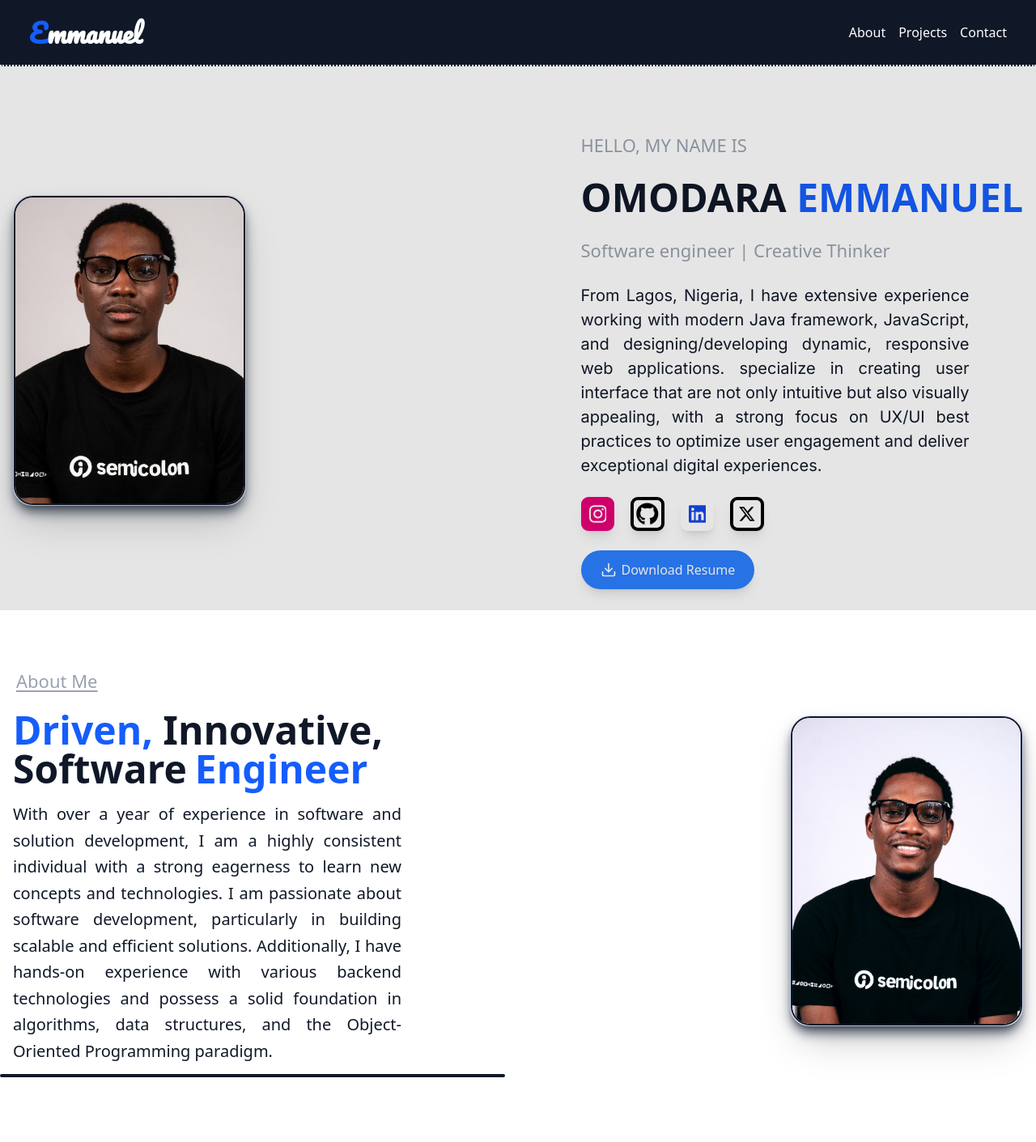
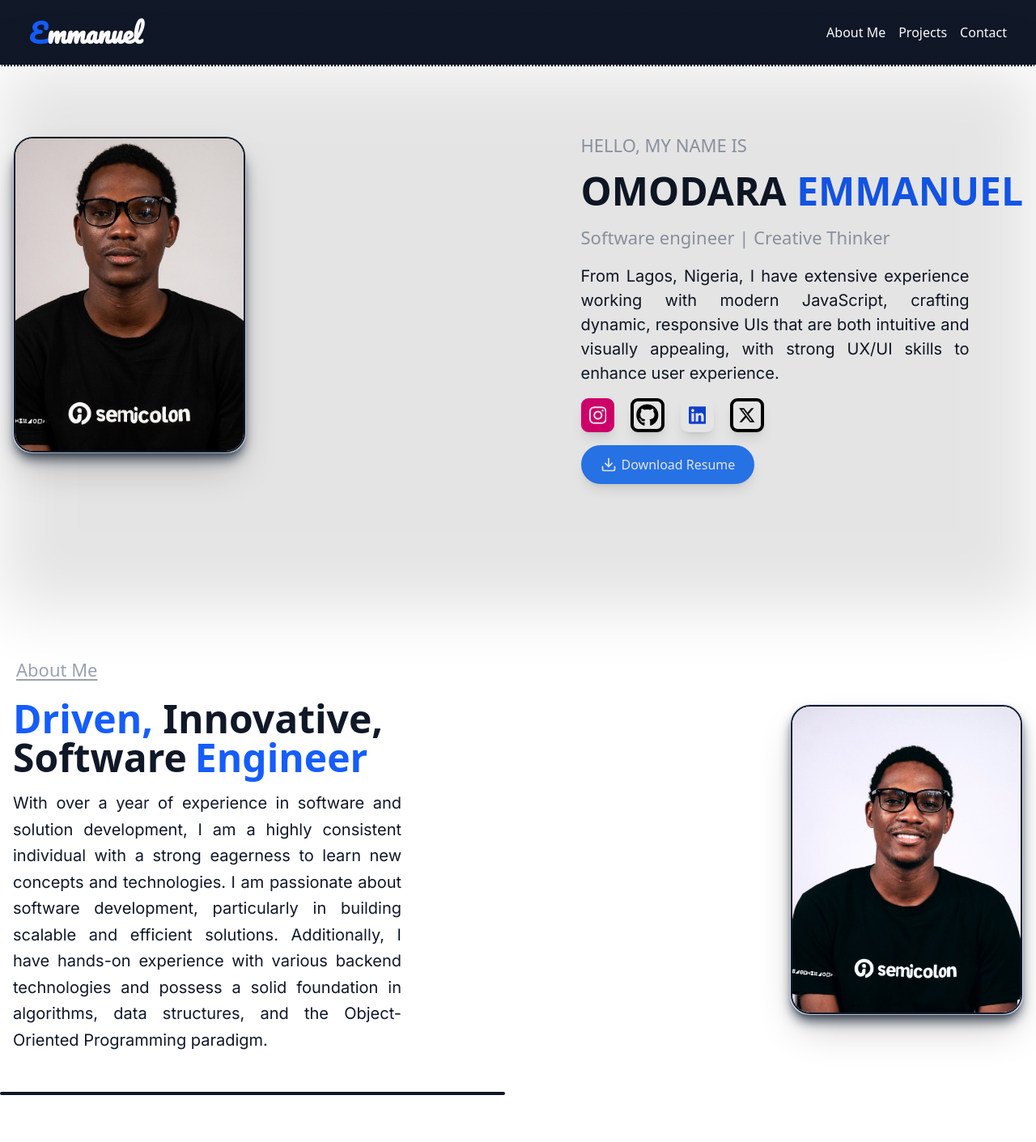
Before and after one commit to OmodaraAyo/MyPortfolio, a React (Vite) app: page / in a window 1280 px wide. Shown: the top 1411 px of the page at 81% size. Built offline with nearby package versions, Linux system fonts and the light colour scheme.

Commit message:
working...

```diff
--- a/src/App.jsx
+++ b/src/App.jsx
@@ -1,3 +1,5 @@
+import { useEffect, useState } from "react";
+import { motion } from "framer-motion";
 import Navbar from "./component/Navbar";
 import Hero from "./component/Hero";
 import Projects from "./component/Projects";
@@ -5,16 +7,29 @@ import Footer from "./component/Footer";
 import AboutMe from "./component/AboutMe";
 
 const App = () => {
+  const [startAnimation, setStartAnimation] = useState(false);
+
+  useEffect(() => {
+    setStartAnimation(true);
+  }, []);
 
   return (
-    <div className="min-h-screen bg-blend-soft-light from-blue-400">
-      <Navbar/>
-      <div className="absolute bg-black h-[64rem] sm:h-[65rem] md:h-[48rem] lg:h-[42rem] w-full opacity-10"></div>
-      <Hero/>
-      <AboutMe/>
-      <div className="absolute w-screen border-2 border-gray-900 md:max-w-[32rem] lg:max-w-[39rem] rounded-2xl"></div>
-      <Projects/>
-      <Footer/>
+    <div className="min-h-screen bg-blend-soft-light from-blue-400 relative">
+      <Navbar />
+      <div className="absolute bg-black h-[64rem] sm:h-[65rem] md:h-[48rem] lg:h-[42rem] w-full opacity-10 blur-2xl"></div>
+      <Hero />
+      <AboutMe />
+      {startAnimation && (
+        <motion.div
+          initial={{ width: 0 }}
+          animate={{ width: "100%" }}
+          transition={{ duration: 2.3, ease: "easeInOut" }}
+          className="absolute border-2 border-gray-900 md:max-w-[32rem] lg:max-w-[39rem] rounded-2xl"
+        />
+      )}
+
+      <Projects />
+      <Footer />
     </div>
   );
 };
--- a/src/component/AboutMe.jsx
+++ b/src/component/AboutMe.jsx
@@ -1,23 +1,34 @@
 "use client"
 import { useState } from 'react';
+import { motion } from 'framer-motion';
 
 const AboutMe = () => {
   const [flipped, setFlipped] = useState(false);
 
   return (
-    <section className="container mx-auto px-4" id='aboutme'>
+    <section className="container mx-auto px-4 mt-20" id='about me'>
     <div className="flex flex-col md:flex-row items-center justify-between gap-3 md:gap-5">
 
       {/* Text Content */}
-      <div className="text-center md:text-left space-y-1 text-black flex flex-col justify-center items-center md:items-start py-3">
+      <motion.div
+      initial={{opacity: 0, x:-100 }}
+      transition={{duration: 1.5}}
+      whileInView={{opacity: 1, x:0}}
+      viewport={{once: true}}
+       className="text-center md:text-left space-y-1 text-black flex flex-col justify-center items-center md:items-start py-12">
         <h1 className='text-lg sm:text-[20px] md:text-[22px] text-gray-400 py-1 px-1 underline-offset-3 underline'>About Me</h1>
         <h1 className="text-3xl sm:text-4xl md:text-5xl font-bold text-gray-900 max-w-[34rem] py-3">
          <span className='text-blue-600'>Driven,</span> Innovative, Software<span className="text-blue-600 px-2.5">Engineer</span>
         </h1>
-        <p className='w-full max-w-[30rem] text-[15px] sm:text-[17px] md:text-[20px] text-gray-900 text-justify leading-relaxed'>With over a year of experience in software and solution development, I am a highly consistent individual with a strong eagerness to learn new concepts and technologies. I am passionate about software development, particularly in building scalable and efficient solutions. Additionally, I have hands-on experience with various backend technologies and possess a solid foundation in algorithms, data structures, and the Object-Oriented Programming paradigm.</p>
-      </div>
+        <p className='w-full max-w-[30rem] text-[15px] sm:text-[17px] md:text-[20px] text-gray-900 text-justify leading-relaxed font-inter'>With over a year of experience in software and solution development, I am a highly consistent individual with a strong eagerness to learn new concepts and technologies. I am passionate about software development, particularly in building scalable and efficient solutions. Additionally, I have hands-on experience with various backend technologies and possess a solid foundation in algorithms, data structures, and the Object-Oriented Programming paradigm.</p>
+      </motion.div>
+
       {/* Image Content */}
-      <div
+      <motion.div
+      initial={{ opacity: 0, x: -50 }}
+      whileInView={{ opacity: 1, x: 0 }}
+      transition={{ duration: 0.8, ease: "easeInOut" }}
+      viewport={{ once: false, amount: 0.2 }}
         className={`relative w-72 h-96 mt-16 lg:mt-10 cursor-pointer border border-blue-600/15 shadow-lg shadow-gray-600 rounded-3xl mb-6 transition-transform duration-800 ease-in-out transform ${
           flipped ? "rotate-y-180" : ""
         }`}
@@ -48,7 +59,7 @@ const AboutMe = () => {
             NextJs and various database technologies.
           </p>
         </div>
-      </div>
+      </motion.div>
     </div>
   </section>
   );
--- a/src/component/Hero.jsx
+++ b/src/component/Hero.jsx
@@ -1,80 +1,125 @@
-"use client"
-import { useState } from 'react';
-import { FaGithub, FaInstagram, FaLinkedin } from 'react-icons/fa';
-import { FaXTwitter } from 'react-icons/fa6';
+"use client";
+
+import { motion } from "framer-motion";
+import { useState } from "react";
+import { FaGithub, FaInstagram, FaLinkedin, FaXTwitter } from "react-icons/fa6";
 import { Download } from "lucide-react";
 
-const Hero = () => {
+export default function About() {
   const [flipped, setFlipped] = useState(false);
 
   return (
-    <section className="container mx-auto px-4 py-[8rem] md:py-20" id='about'>
-    <div className="flex flex-col md:flex-row items-center justify-between md:gap-5">
+    <motion.section
+      initial={{ opacity: 0, y: 100 }}
+      whileInView={{ opacity: 1, y: 0 }}
+      transition={{ duration: 1.2, ease: "easeInOut" }}
+      viewport={{ once: true}}
+      className="container mx-auto px-4 py-[8rem] md:py-20"
+      id="about"
+    >
+      <div className="flex flex-col md:flex-row items-center justify-between md:gap-8 lg:gap-5">
+        {/* Image Card with Flip Effect */}
         <div
-        className={`relative w-72 h-96 cursor-pointer border border-blue-600/15 shadow-lg shadow-gray-600 rounded-3xl mb-6 transition-transform duration-800 ease-in-out transform ${
+          className={`relative w-72 h-96 cursor-pointer border border-blue-600/15 shadow-lg shadow-gray-600 rounded-3xl mb-6 transition-transform duration-700 ease-in-out ${
             flipped ? "rotate-y-180" : ""
           }`}
           onClick={() => setFlipped(!flipped)}
           style={{ transformStyle: "preserve-3d" }}
         >
-        {/* frontside */}
-        <div className="image-container absolute inset-0 flex justify-center bg-none backface-hidden rounded-[15px]">
+          {/* Front Side */}
+          <motion.div
+            initial={{ opacity: 0, scale: 0.9 }}
+            whileInView={{ opacity: 1, scale: 1 }}
+            transition={{ duration: 0.8, ease: "easeOut" }}
+            viewport={{ once: false, amount: 0.2 }}
+            className="absolute inset-0 flex justify-center bg-none backface-hidden rounded-[15px] -mt-9 lg:-mt-2"
+          >
             <img
               src="/images/semicolon3.jpg"
               alt="Profile picture"
               className="relative z-10 w-full h-auto object-cover rounded-3xl border-2 border-gray-900 shadow-2xl"
             />
-        </div>
+          </motion.div>
 
-        {/* backside */}
-        <div className="aboutMe-Container absolute inset-0 bg-gradient-to-br from-gray-900 to-gray-800 text-white rounded-3xl rotate-y-180 backface-hidden px-2 py-2">
-          <h1 className=" relative flex justify-self-center font-bold text-lg text-gray-300">
+          {/* Back Side */}
+          <div className="absolute inset-0 bg-gradient-to-br from-gray-900 to-gray-800 text-white rounded-3xl rotate-y-180 backface-hidden px-2 py-2">
+            <h1 className="relative flex justify-self-center font-bold text-lg text-gray-300">
               ABOUT ME
             </h1>
             <p className="w-full px-2 py-2 text-[15px]">
-            I am a Software Engineer with a year experience specializing in
-            full-stack development. Proficient in modern Java frameworks and
-            JavaScript with various backend technologies, with a strong
-            foundation in algorithms and data structures as well as Object
-            Oriented Programming paradigm. while demonstrating ability to
-            build scalable applications using Spring Boot, Node.js, React,
-            NextJs and various database technologies.
+              I am a Software Engineer specializing in front-end development,
+              with proficiency in UX/UI design and modern frameworks like React,
+              Next.js, and TailwindCSS.
             </p>
           </div>
         </div>
+
         {/* Text Content */}
-      <div className="text-center md:text-left space-y-6 text-black">
-        <h1 className='text-lg sm:text-[20px] md:text-[22px] text-gray-400'>HELLO, MY NAME IS</h1>
+        <motion.div
+          initial={{ opacity: 0, y: 20 }}
+          whileInView={{ opacity: 1, y: 0 }}
+          transition={{ duration: 0.8, ease: "easeInOut" }}
+          viewport={{ once: false, amount: 0.2 }}
+          className="text-center md:text-left space-y-4 text-black"
+        >
+          <h1 className="text-lg sm:text-[20px] md:text-[22px] text-gray-400">
+            HELLO, MY NAME IS
+          </h1>
           <h1 className="text-3xl sm:text-4xl md:text-5xl font-bold text-gray-900">
             OMODARA <span className="text-blue-600">EMMANUEL</span>
           </h1>
           <p className="text-lg sm:text-[20px] md:text-[22px] text-gray-400">
             Software engineer | Creative Thinker
           </p>
-        <p className='w-full max-w-[30rem] text-[15px] sm:text-[17px] md:text-[20px] text-gray-900 text-justify font-inter'>From Lagos, Nigeria, I have extensive experience working with modern Java framework, JavaScript, and designing/developing dynamic, responsive web applications. specialize in creating user interface that are not only intuitive but also visually appealing, with a strong focus on UX/UI best practices to optimize user engagement and deliver exceptional digital experiences.</p>
-        <div className="socials flex items-center justify-center md:justify-self-start gap-5">
-          <a href="https://www.instagram.com/notyetbutwill_?igsh=ZjY2ejB6dmg2OG1u&utm_source=qr" className='w-[2.3rem] h-[2.2rem] md:w-[2.6rem] md:h-[2.6rem] flex items-center justify-center border-4 border-pink-600 rounded-[9px] px-1 md:px-1.5 bg-pink-600  hover:border-pink-600 transform transition-all duration-300 hover:scale-110 shadow-lg'><FaInstagram className='w-[30px] h-7 text-white'/></a>
-          <a href="https://github.com/OmodaraAyo" className='w-[2.3rem] h-[2.2rem] md:w-[2.6rem] md:h-[2.6rem] flex items-center justify-center border-4 border-black rounded-[9px] px-0 md:px-0.5 hover:border-black transform transition-all duration-300 hover:scale-110 shadow-lg'><FaGithub className='w-[22px] h-6 md:w-[30px] md:h-7 text-[#000]'/></a>
-          <a href="https://www.linkedin.com/in/omodara-emmanuel-ayodele-99a13b311/?trk=public-profile-join-page" className='w-[2.3rem] h-[2.2rem] md:w-[2.6rem] md:h-[2.6rem] flex items-center justify-center border-4 border-white rounded-[9px] bg-white px-1 md:px-1.5 hover:border-blue-700 transform transition-all duration-300 hover:scale-110 shadow-lg'><FaLinkedin className='w-[30px] h-7 text-blue-700'/></a>
-          <a href="https://x.com/notyetbutwill?s=21&t=9aRWoOIfb1meddYKMODuTA" className='w-[2.3rem] h-[2.2rem] md:w-[2.6rem] md:h-[2.6rem] flex items-center justify-center border-4 border-black rounded-[9px] px-1 md:px-1.5 hover:border-black transform transition-all duration-300 hover:scale-110 shadow-lg'><FaXTwitter className='w-[30px] h-7 text-[#000]'/></a>
+          <p className="w-full max-w-[30rem] text-[15px] sm:text-[17px] md:text-[20px] text-gray-900 text-justify font-inter">
+            From Lagos, Nigeria, I have extensive experience working with modern JavaScript, crafting
+            dynamic, responsive UIs that are both intuitive and visually
+            appealing, with strong UX/UI skills to enhance user experience.
+          </p>
+
+          {/* Social Links */}
+          <div className="socials flex items-center justify-center md:justify-start gap-5">
+            <a
+              href="https://www.instagram.com/notyetbutwill_?igsh=ZjY2ejB6dmg2OG1u&utm_source=qr"
+              className="w-[2.3rem] h-[2.2rem] md:w-[2.6rem] md:h-[2.6rem] flex items-center justify-center border-4 border-pink-600 rounded-[9px] px-1 md:px-1.5 bg-pink-600 hover:border-pink-600 transform transition-all duration-300 hover:scale-110 shadow-lg"
+            >
+              <FaInstagram className="w-[30px] h-7 text-white" />
+            </a>
+            <a
+              href="https://github.com/OmodaraAyo"
+              className="w-[2.3rem] h-[2.2rem] md:w-[2.6rem] md:h-[2.6rem] flex items-center justify-center border-4 border-black rounded-[9px] px-0 md:px-0.5 hover:border-black transform transition-all duration-300 hover:scale-110 shadow-lg"
+            >
+              <FaGithub className="w-[22px] h-6 md:w-[30px] md:h-7 text-[#000]" />
+            </a>
+            <a
+              href="https://www.linkedin.com/in/omodara-emmanuel-ayodele-99a13b311/?trk=public-profile-join-page"
+              className="w-[2.3rem] h-[2.2rem] md:w-[2.6rem] md:h-[2.6rem] flex items-center justify-center border-4 border-white rounded-[9px] bg-white px-1 md:px-1.5 hover:border-blue-700 transform transition-all duration-300 hover:scale-110 shadow-lg"
+            >
+              <FaLinkedin className="w-[30px] h-7 text-blue-700" />
+            </a>
+            <a
+              href="https://x.com/notyetbutwill?s=21&t=9aRWoOIfb1meddYKMODuTA"
+              className="w-[2.3rem] h-[2.2rem] md:w-[2.6rem] md:h-[2.6rem] flex items-center justify-center border-4 border-black rounded-[9px] px-1 md:px-1.5 hover:border-black transform transition-all duration-300 hover:scale-110 shadow-lg"
+            >
+              <FaXTwitter className="w-[30px] h-7 text-[#000]" />
+            </a>
           </div>
+
+          {/* Download Resume Button */}
           <div className="flex space-x-4 justify-center md:justify-start">
             <a
-            href='/pdf/resume.pdf'
-            target='_blank'
-            rel='noopener noreferrer'
-            download= "OMODARA EMMANUEL AYODELE-FULLSTACK.Resume"
-            className="flex space-x-1.5 justify-center items-center bg-blue-500 hover:bg-blue-600 text-white px-5 py-2 md:px-6 md:py-3 rounded-full
-          transform transition-all duration-300 hover:scale-105 shadow-lg"
+              href="/pdf/resume.pdf"
+              target="_blank"
+              rel="noopener noreferrer"
+              download="OMODARA_EMMANUEL_AYODELE-FULLSTACK.Resume"
+              className="flex space-x-1.5 justify-center items-center bg-blue-500 hover:bg-blue-600 text-white px-5 py-2 md:px-6 md:py-3 rounded-full transform transition-all duration-300 hover:scale-105 shadow-lg"
             >
-            <Download className='w-5 h-5'/>
+              <Download className="w-5 h-5" />
               <p>Download Resume</p>
             </a>
           </div>
+        </motion.div>
       </div>
-    </div>
-  </section>
+    </motion.section>
   );
-};
-
-export default Hero;
+}
--- a/src/component/Navbar.jsx
+++ b/src/component/Navbar.jsx
@@ -4,7 +4,7 @@ import MenuButton from "./MenuButton";
 
 const Navbar = () => {
   const [showSideBar, setShowSideBar] = useState(false);
-  const navbarMenu = ["About", "Projects", "Contact"];
+  const navbarMenu = ["About Me", "Projects", "Contact"];
 
   useEffect(() => {
     const handleResize = () => {
```
Lines whose indentation alone changed are shown as unchanged.
